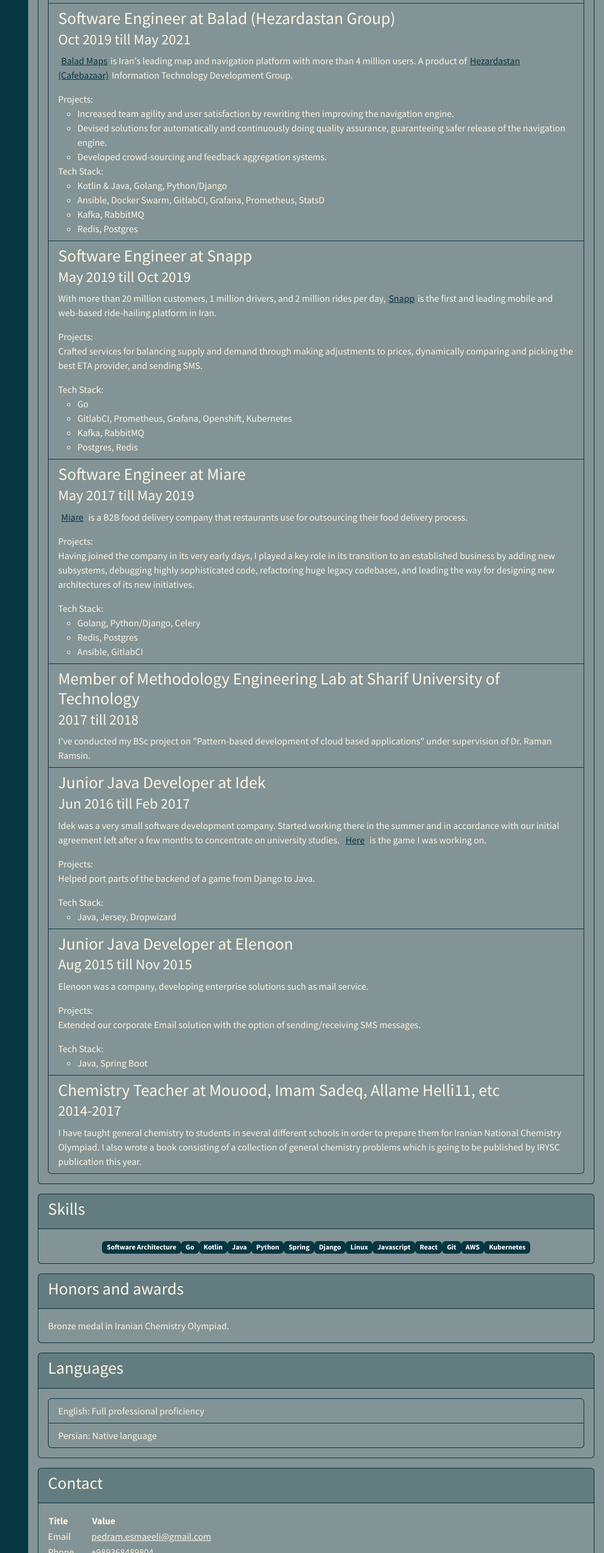
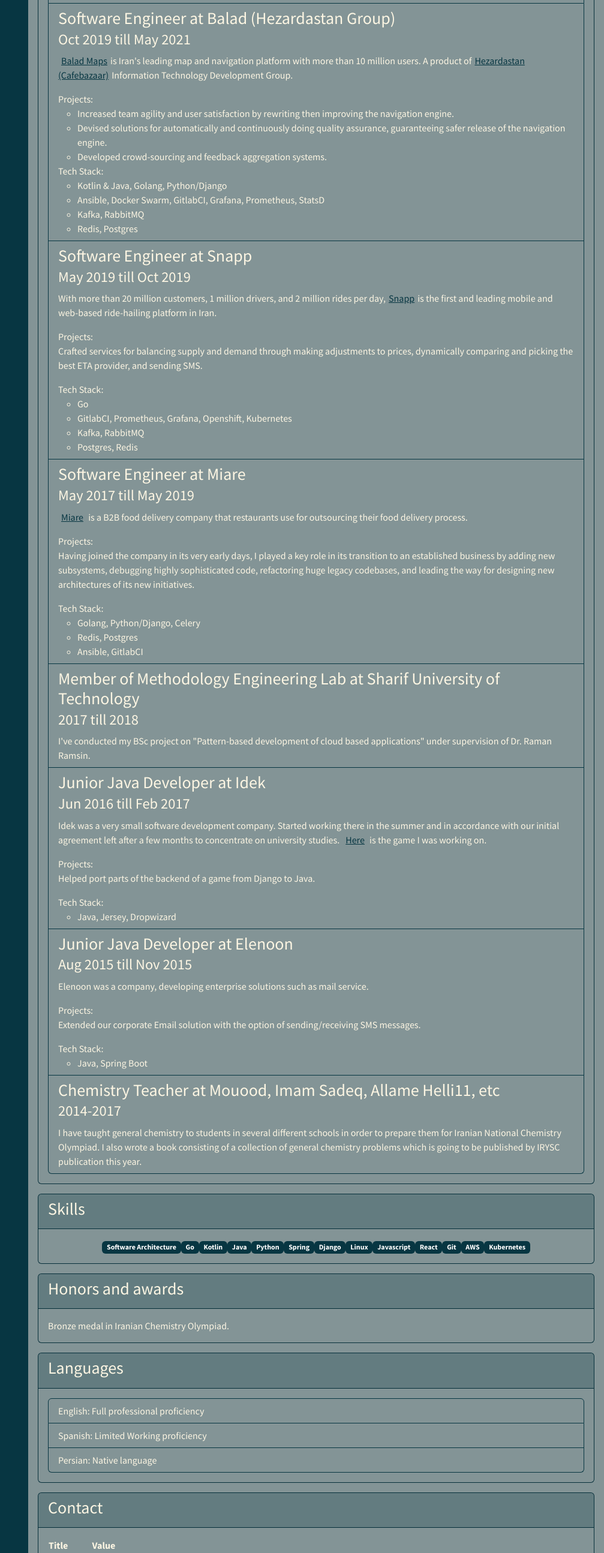
Before and after one commit to pdrum/pdrum.github.io, a Gatsby site: page / in a window 1280 px wide. Shown: the part 854-3443 px from the top of the page at 60% size, without its empty margins (273-1280 px from the left). Built offline with nearby package versions, Linux system fonts and the light colour scheme; Gatsby itself is replaced by a stand-in of ours.

Commit message:
update index.html data

```diff
--- a/src/pages/index.js
+++ b/src/pages/index.js
@@ -118,7 +118,7 @@ export default function Home() {
                          href="https://cafebazaar.ir/app/ir.balad?l=en">Balad
                         Maps</a>
                       is Iran's leading map and navigation platform
-                      with more than 4 million users. A product of
+                      with more than 10 million users. A product of
                       <a className="text-dark"
                          href="https://www.linkedin.com/company/hezardastan-group/">Hezardastan
                         (Cafebazaar)</a>
@@ -374,6 +374,9 @@ export default function Home() {
                   professional
                   proficiency
                 </li>
+                <li className="list-group-item text-light">Spanish: Limited Working
+                  proficiency
+                </li>
                 <li className="list-group-item text-light">Persian: Native
                   language
                 </li>
```
Also changed, not shown: README.md.
